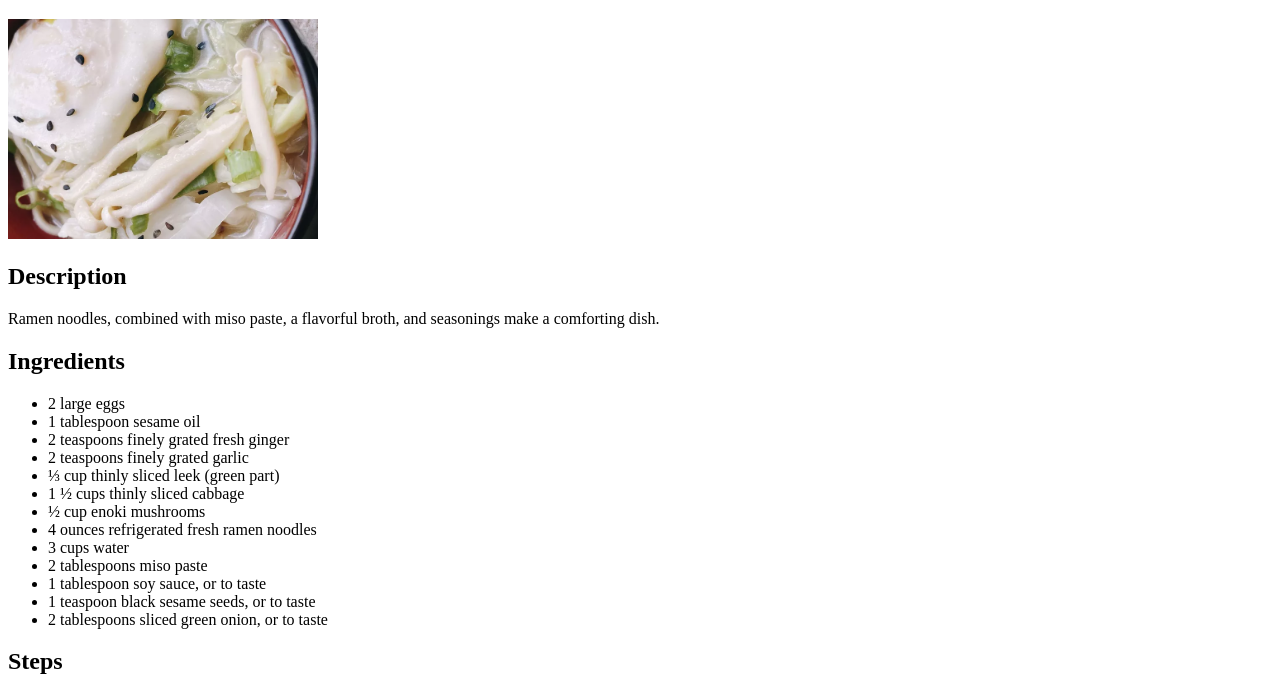
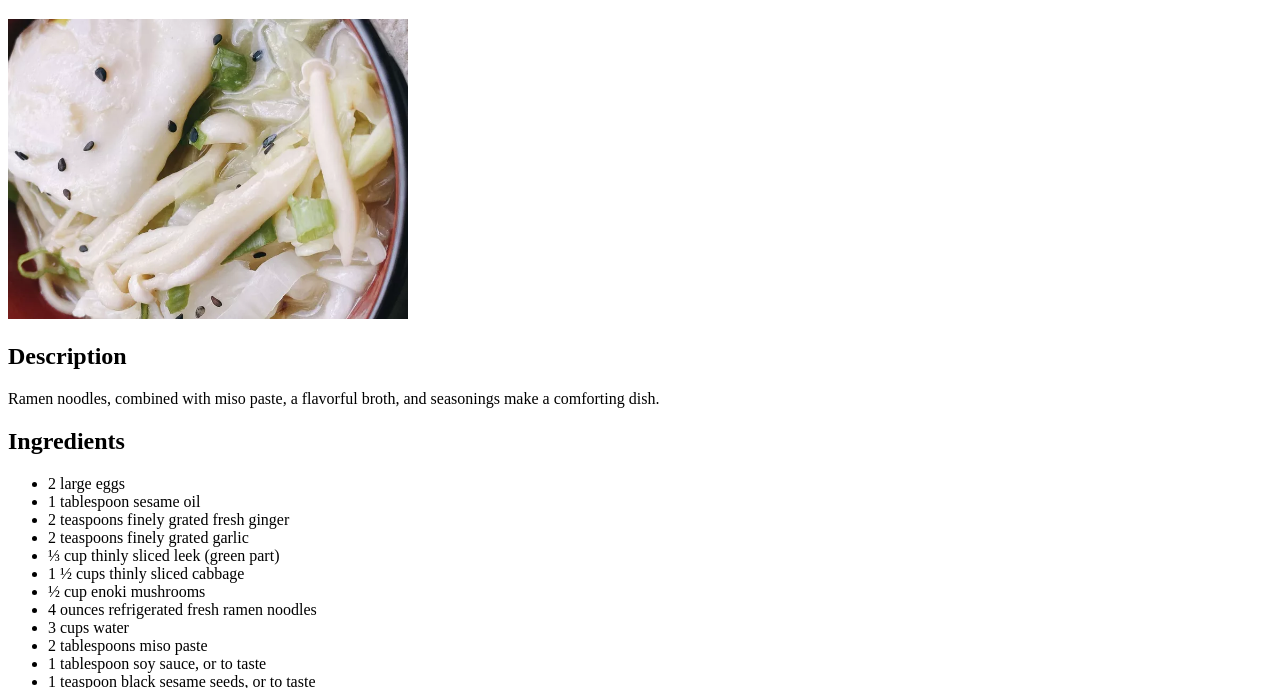
Before and after one commit to papafall/odin-recipes, a plain HTML site: page recipes/miso-noodle-soup.html in a window 1280 px wide. Shown: the part 87-775 px from the top of the page. Drawn offline with Linux system fonts and the light colour scheme.

Commit message:
updated img width to 400 and height to auto

```diff
--- a/recipes/miso-noodle-soup.html
+++ b/recipes/miso-noodle-soup.html
@@ -12,8 +12,8 @@
     <img
       src="images/miso-noodle-soup.jpg"
       alt="recipe picture"
-      height="220"
-      width="310"
+      height="auto"
+      width="400"
     />
 
     <h2>Description</h2>
```
Also changed, not shown: recipes/lasagna.html (+1 -1 lines), recipes/vegan-jamaican-curry.html (+2 -2 lines).
